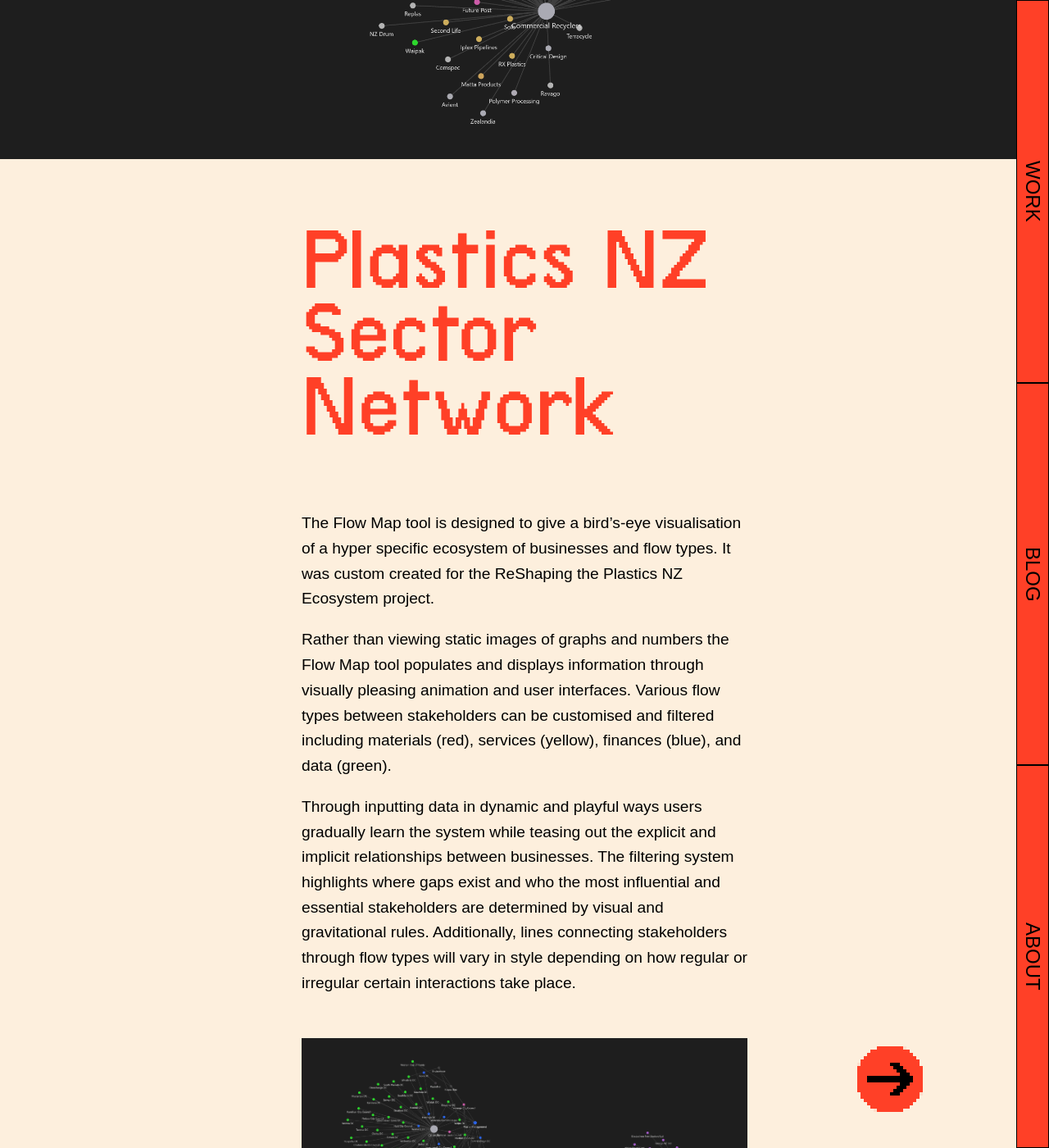
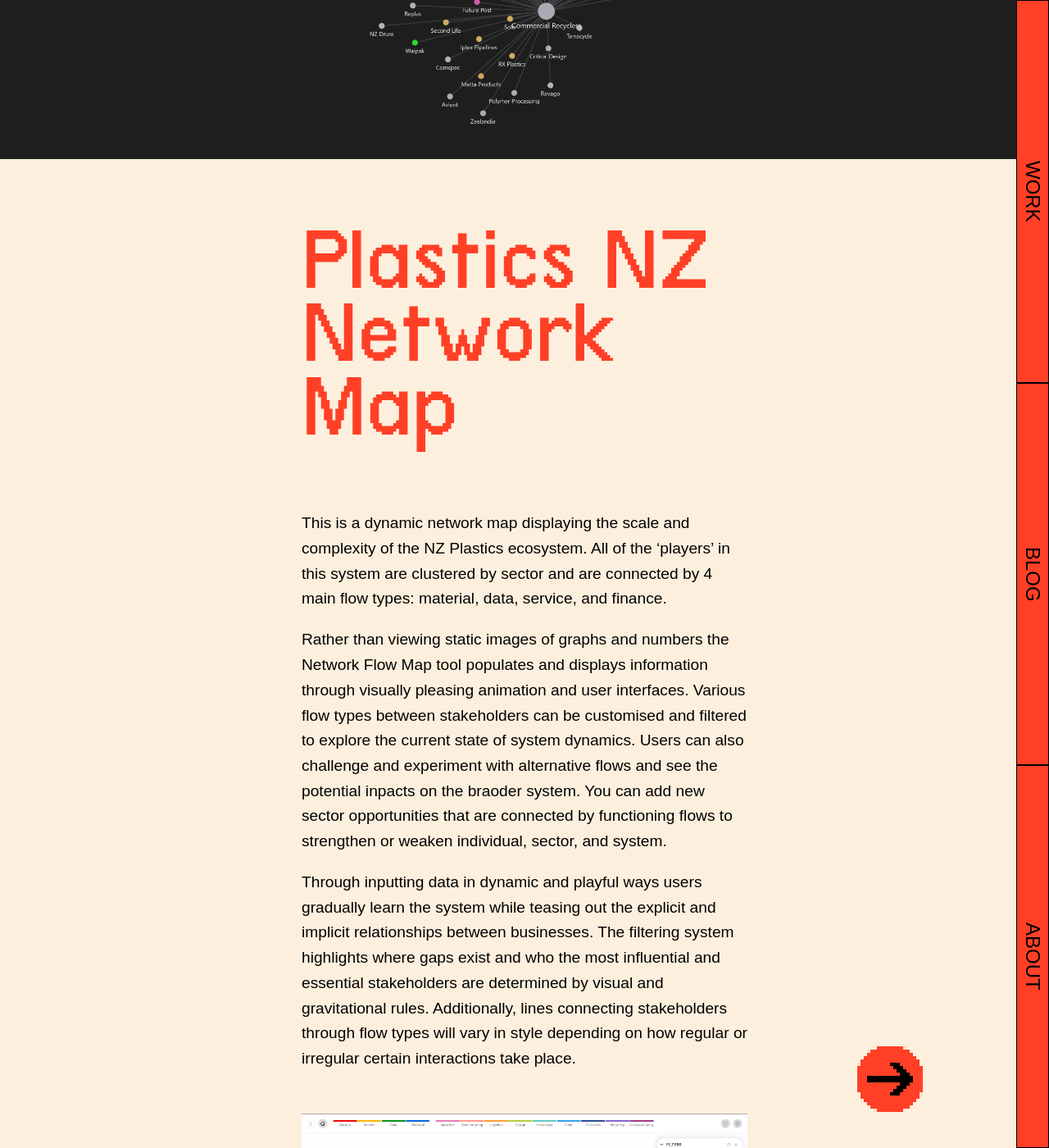
Before and after one commit to debpolson/debpolson.github.io, a Jekyll site: the page built from _posts/2025-09-07-projectflowmap.md, in a window 1280 px wide and 1400 px high, scrolled down 697 px. Shown: the whole window at 82% size. Built offline with Jekyll 4.4.1, drawn with Linux system fonts in a browser that asks for light colours; some web fonts are replaced; some of the changed text lies outside the part shown.

Commit message:
Flow project updates

```diff
--- a/_posts/2025-09-07-projectflowmap.md
+++ b/_posts/2025-09-07-projectflowmap.md
@@ -1,20 +1,24 @@
 ---
-title: Plastics NZ Sector Network
+title: Plastics NZ Network Map
 category: work
 date: 2025-06-18
 type: system simulator
-cover-image: /assets/Pictures/flowmap1_169.png
+cover-image: /assets/Pictures/Flow/Flow_early_prototype.png
 permalink: /ProjectFlowMap/
 tag: "environmental"
 layout: post
 media:  /assets/Pictures/flowmap1.png
 ---
-The Flow Map tool is designed to give a bird's-eye visualisation of a hyper specific ecosystem of businesses and flow types. It was custom created for the ReShaping the Plastics NZ Ecosystem project.
+This is a dynamic network map displaying the scale and complexity of the NZ Plastics ecosystem. All of the 'players' in this system are clustered by sector and are connected by 4 main flow types: material, data, service, and finance.
 
-Rather than viewing static images of graphs and numbers the Flow Map tool populates and displays information through visually pleasing animation and user interfaces. Various flow types between stakeholders can be customised and filtered including materials (red), services (yellow), finances (blue), and data (green).
+Rather than viewing static images of graphs and numbers the Network Flow Map tool populates and displays information through visually pleasing animation and user interfaces. Various flow types between stakeholders can be customised and filtered to explore the current state of system dynamics. Users can also challenge and experiment with alternative flows and see the potential inpacts on the braoder system. You can add new sector opportunities that are connected by functioning flows to strengthen or weaken individual, sector, and system.
 
 Through inputting data in dynamic and playful ways users gradually learn the system while teasing out the explicit and implicit relationships between businesses. The filtering system highlights where gaps exist and who the most influential and essential stakeholders are determined by visual and gravitational rules. Additionally, lines connecting stakeholders through flow types will vary in style depending on how regular or irregular certain interactions take place.
 
-![Sub Image](/assets/Pictures/flowmap1.png)
+![Sub Image](/assets/Pictures/Flow/Flow_early_prototype.png)
 
-Flow Map is a tool which simplifies and makes intuitive complex stakeholder ecosystems which are typically too dense and ever-evolving to capture through regular business applications.
+
+The Network Flow Map is a tool which simplifies and makes intuitive complex stakeholder ecosystems which are typically too dense and ever-evolving to capture through regular business applications.
+
+
+Created in collaboration with stakeholders of the "ReShaping the Plastics NZ Ecosystem project" 2023-2028 funded by the NZ MBIE Endeavour Fund (Research Programmes) - Led by Prof Johan Verbeek (University of Aukland), Prof Deb Polson (RMIT), Prof Simon Bickerton (UoA), and Assoc/Prof Julia Fehrer (UoA)
```
Also changed, not shown: _posts/2025-07-15-projectmaterialmap.md (+2 -0 lines), assets/Pictures/Flow/Flow_early_prototype.png (added).
